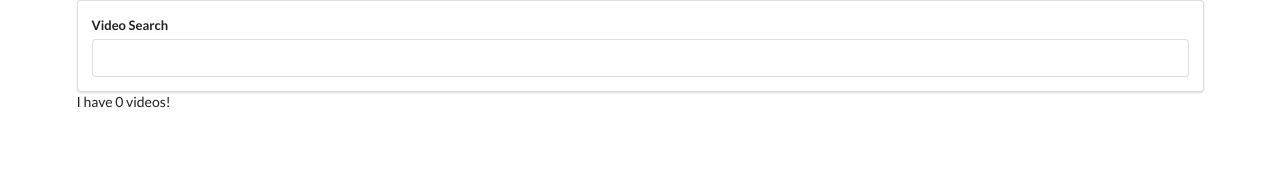
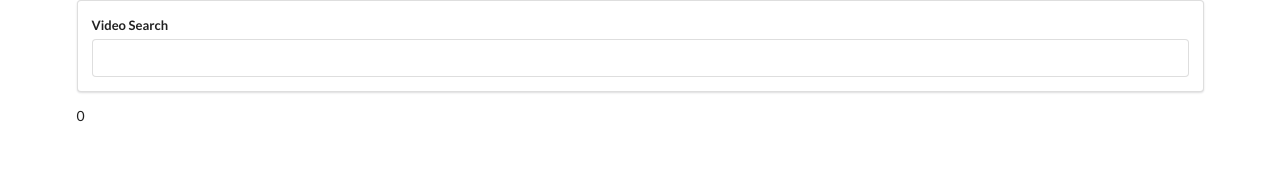
Before and after one commit to IamDawid/videos, a React (Create React App) app: page / in a window 1280 px wide. Shown: the top 176 px of the page. Built offline with nearby package versions, Linux system fonts and the light colour scheme.

Commit message:
VideoList component created, videos from state are being passed down to it as props.

```diff
--- a/src/components/App.js
+++ b/src/components/App.js
@@ -1,6 +1,7 @@
 import React from 'react';
 import SearchBar from './SearchBar';
 import youtube from '../apis/youtube';
+import VideoList from './VideoList';
 
 class App extends React.Component {
 
@@ -22,7 +23,7 @@
 
             <div className="ui container">
                 <SearchBar onFormSubmit={this.onTermSubmit} />
-                I have {this.state.videos.length} videos!
+                <VideoList videos={this.state.videos} />
             </div>
 
         );
--- /dev/null
+++ b/src/components/VideoList.js
@@ -0,0 +1,8 @@
+import React from 'react';
+
+const VideoList = (props) => {
+    //props.videos - videos from videos this.state.videos in App.js being passed as props
+    return <div>{props.videos.length}</div>;
+};
+
+export default VideoList;
```
